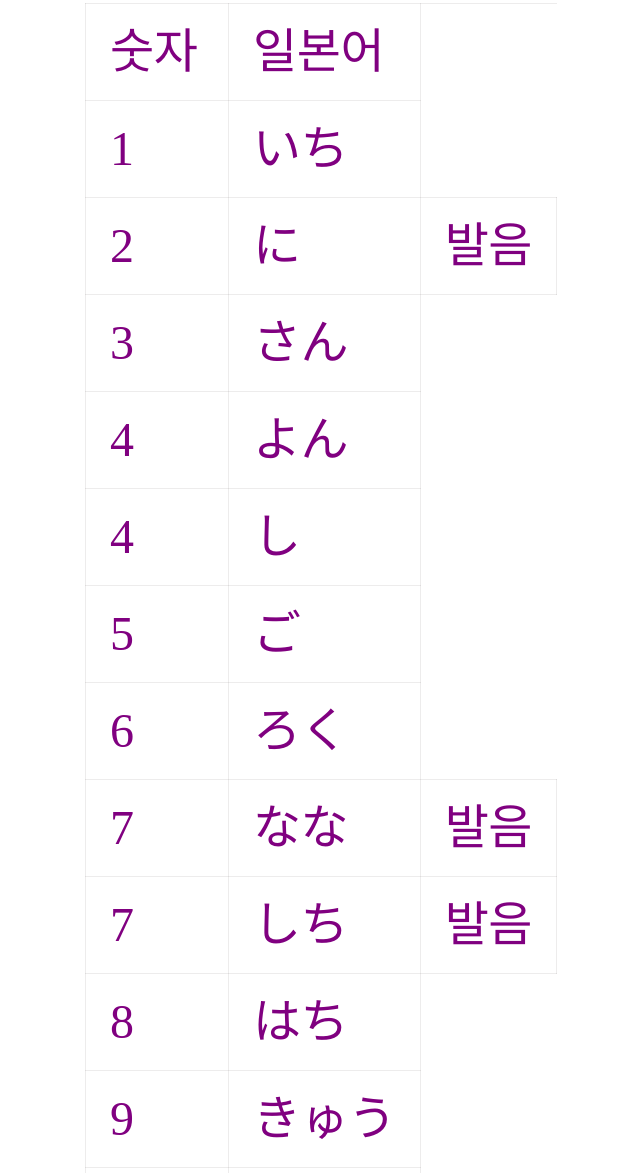
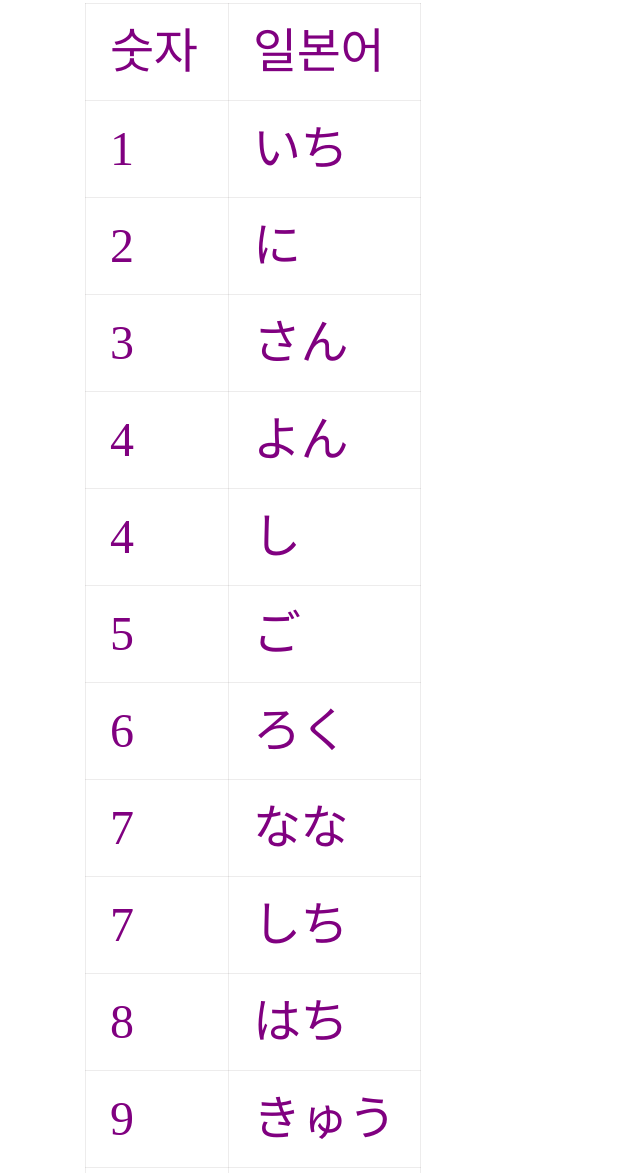
Before and after one commit to hsslim/jplearningmodified, a plain HTML site: page 일본어의 숫자와 날짜.html in a window 1280 px wide. Shown: the part 545-1718 px from the top of the page, without its empty margins (105-745 px from the left). Drawn offline with Linux system fonts and the light colour scheme.

Commit message:
Update 일본어의 숫자와 날짜.html

```diff
--- a/일본어의 숫자와 날짜.html
+++ b/일본어의 숫자와 날짜.html
@@ -28,7 +28,7 @@
 <tr>
   <td>2</td>
   <td>に</td>
-  <td>발음</td>
+
 </tr>
 <tr>
   <td>3</td>
@@ -58,12 +58,12 @@
 <tr>
   <td>7</td>
   <td>なな</td>
-  <td>발음</td>
+
 </tr>
 <tr>
   <td>7</td>
   <td>しち</td>
-  <td>발음</td>
+
 </tr>
 <tr>
   <td>8</td>
```
